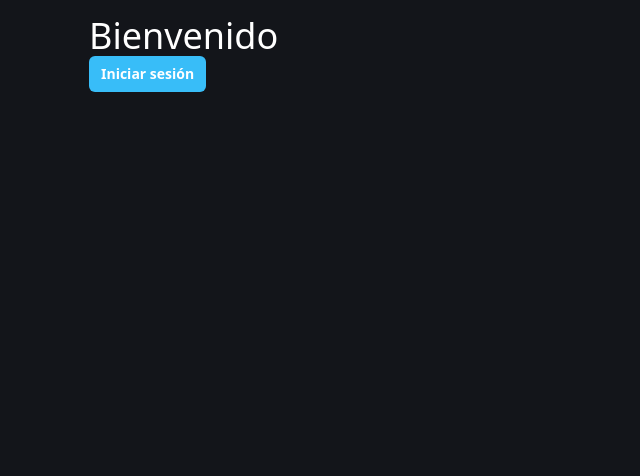
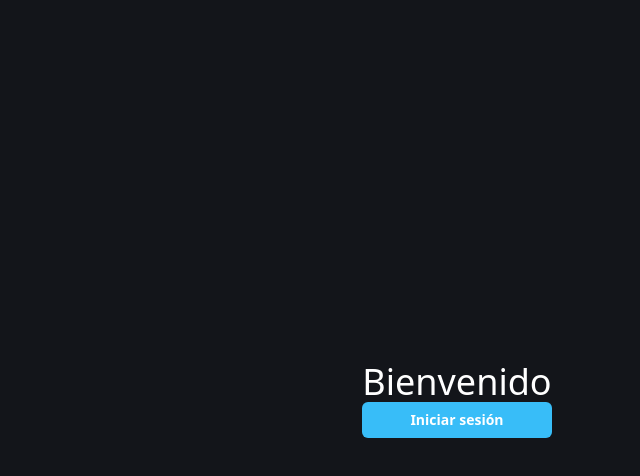
Before and after one commit to SantiZai/reto3-app-almuerzos-astro, an Astro site: page / in a window 1280 px wide. Shown: the whole page, without its empty margins (183-823 px from the left). Built offline with nearby package versions, Linux system fonts and the light colour scheme; Astro itself is replaced by a stand-in of ours.

Commit message:
change the font color

```diff
--- a/src/layouts/Layout.astro
+++ b/src/layouts/Layout.astro
@@ -41,12 +41,13 @@
     font-family: system-ui, sans-serif;
     background: #13151a;
     background-size: 224px;
+    color: white;
   }
 
-  body {
+  main {
+    height: 100vh;
     display: grid;
     place-content: center;
-    color: white;
   }
 
   code {
```
